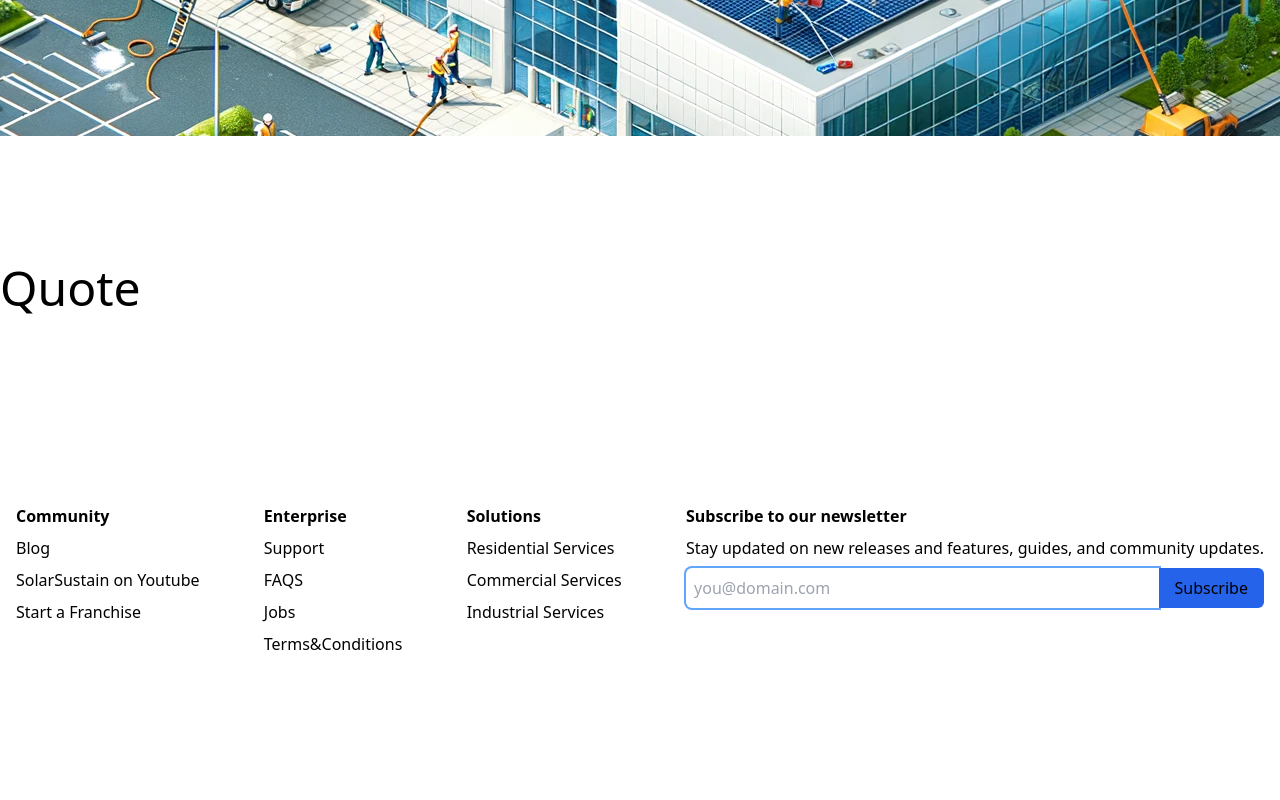
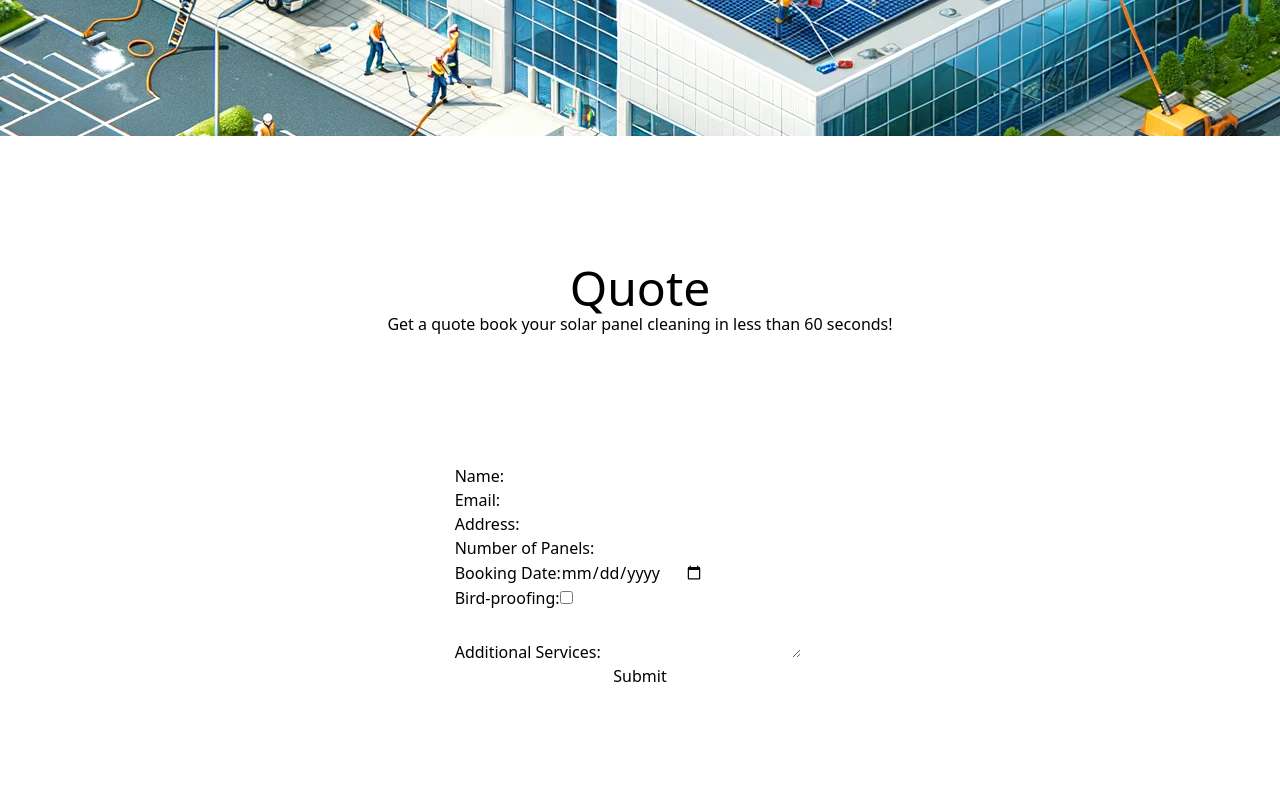
Before and after one commit to gerardojgarcia/solar_sustain_2, a Nuxt app: page /quote in a window 1280 px wide. Shown: the part 600-1400 px from the top of the page. Built offline with nearby package versions, Linux system fonts and the light colour scheme.

Commit message:
quote form, updated services links and styles

```diff
--- a/components/TheHeader.vue
+++ b/components/TheHeader.vue
@@ -1,7 +1,7 @@
 <script setup></script>
 <template>
   <div>
-    <header class="p-4 flex justify-evenly">
+    <header class="p-4 flex justify-evenly items-center">
       <img src="/" alt="SolarSustain" />
 
       <!-- Main Navigation -->
--- a/components/TheServicesSection.vue
+++ b/components/TheServicesSection.vue
@@ -1,29 +1,62 @@
-<script setup>
-
-</script>
+<script setup></script>
 
 <template>
-     <section id="services" class="grid grid-cols-2 place-items-center dark:text-white dark:bg-black ">
+  <section
+    id="services"
+    class="grid grid-cols-2 place-items-center dark:text-white dark:bg-black"
+  >
     <div class="grid place-items-center rounded-lg" data-aos="fade-right">
-    <img src="/solar_sustain_2.webp" alt="Image of men doig maintenance on solar panels" class="rounded-lg p-32" height="600px"  />
+      <img
+        src="/solar_sustain_2.webp"
+        alt="Image of men doig maintenance on solar panels"
+        class="rounded-lg p-32"
+        height="600px"
+      />
     </div>
-    <div class="p-8 " data-aos="fade-left">
-        <h2 class="text-4xl mb-6">Comprehensive Solar Panel Services     </h2>
-        <p class="text-2xl ">Keep your solar panels performing at their peak with SolarSustain's expert cleaning and maintenance services. Whether you're looking for a one-time clean or ongoing care, we have flexible options tailored to your needs.</p>
+    <div class="p-8" data-aos="fade-left">
+      <h2 class="text-4xl mb-6">Comprehensive Solar Panel Services</h2>
+      <p class="text-2xl">
+        Keep your solar panels performing at their peak with SolarSustain's expert
+        cleaning and maintenance services. Whether you're looking for a one-time clean or
+        ongoing care, we have flexible options tailored to your needs.
+      </p>
       <div class="mt-8">
-                <strong class="text-2xl" >One-Time Cleaning Services</strong>
-                <p class="p-8" >Our one-time cleaning service is perfect for those looking for immediate maintenance or a quick enhancement of their system's efficiency. Our pricing is structured based on the number of panels, ensuring a cost-effective solution for every size of installation.</p>
+        <strong class="text-2xl">One-Time Cleaning Services</strong>
+        <p class="p-8">
+          Our one-time cleaning service is perfect for those looking for immediate
+          maintenance or a quick enhancement of their system's efficiency. Our pricing is
+          structured based on the number of panels, ensuring a cost-effective solution for
+          every size of installation.
+        </p>
         <strong class="text-2xl">Subscription-Based Cleaning (Bi-Annual):</strong>
-                <p class="p-8" >Our one-time cleaning service is perfect for those looking for immediate maintenance or a quick enhancement of their system's efficiency. Our pricing is structured based on the number of panels, ensuring a cost-effective solution for every size of installation.</p>
-                <strong class="text-2xl" >Our Promise</strong>
-                <p class="p-8" >For those committed to long-term efficiency, our subscription-based cleaning service offers a convenient and cost-effective solution. Subscribe to our bi-annual plan and receive a 10% discount on the total cost. This plan ensures your solar panels are maintained regularly, which is key to maximizing energy output and extending the lifespan of your system.</p>
+        <p class="p-8">
+          Our one-time cleaning service is perfect for those looking for immediate
+          maintenance or a quick enhancement of their system's efficiency. Our pricing is
+          structured based on the number of panels, ensuring a cost-effective solution for
+          every size of installation.
+        </p>
+        <strong class="text-2xl">Our Promise</strong>
+        <p class="p-8">
+          For those committed to long-term efficiency, our subscription-based cleaning
+          service offers a convenient and cost-effective solution. Subscribe to our
+          bi-annual plan and receive a 10% discount on the total cost. This plan ensures
+          your solar panels are maintained regularly, which is key to maximizing energy
+          output and extending the lifespan of your system.
+        </p>
       </div>
       <div class="button-container justify-between py-8 flex w-3/4">
-            <button class="hero-quote bg-blue-400 p-2 rounded-md">Book Your Cleaning Today</button>
-            <button class="hero-quote p-2 border-2 border-gray-400 rounded-md">Subscribe & Save</button>
+        <NuxtLink
+          to="quote"
+          class="hero-quote bg-blue-400 p-2 rounded-md hover:bg-blue-300 dark:text-white hover:text-black duration-150"
+          >Book Your Cleaning Today</NuxtLink
+        >
+        <NuxtLink
+          to="quote"
+          class="hero-quote p-2 border-2 border-gray-400 rounded-md hover:bg-yellow-300 hover:text-black hover:border-yellow-300 duration-150"
+        >
+          Subscribe & Save
+        </NuxtLink>
       </div>
     </div>
-
-
   </section>
 </template>
--- a/pages/quote.vue
+++ b/pages/quote.vue
@@ -1,15 +1,50 @@
-<script setup>
+<script setup></script>
+<template>
+  <div class="dark:bg-black py-16 dark:text-white">
+    <TheHeader />
+    <AppSubpageHero title="Quote" />
 
-</script>
-<template>
-     <div class="dark:bg-black py-16 dark:text-white">
-        <TheHeader/>
-        <AppSubpageHero title="Quote"/>
+    <div class="py-32 dar:text-white grid place-items-center">
+      <h1 class="text-5xl">Quote</h1>
+      <p class="quote-sub-heading">
+        Get a quote book your solar panel cleaning in less than 60 seconds!
+      </p>
 
-        <div class="py-32 dar:text-white">
-            <h1 class="text-5xl">Quote</h1>
-        </div>
+      <div class="quote-container p-32">
+        <form class="booking-form flex flex-col self-center">
+          <div class="form-group">
+            <label for="name">Name:</label>
+            <input type="text" id="name" v-model="customerName" required />
+          </div>
+          <div class="form-group">
+            <label for="email">Email:</label>
+            <input type="email" id="email" v-model="customerEmail" required />
+          </div>
+          <div class="form-group">
+            <label for="address">Address:</label>
+            <input type="text" id="address" v-model="customerAddress" required />
+          </div>
+          <div class="form-group">
+            <label for="panels">Number of Panels:</label>
+            <input type="number" id="panels" v-model="numberOfPanels" required />
+          </div>
+          <div class="form-group">
+            <label for="booking-date">Booking Date:</label>
+            <input type="date" id="booking-date" v-model="bookingDate" required />
+          </div>
+          <div class="form-group">
+            <label for="bird-proofing">Bird-proofing:</label>
+            <input type="checkbox" id="bird-proofing" v-model="birdProofing" />
+          </div>
+          <div class="form-group">
+            <label for="additional-services">Additional Services:</label>
+            <textarea id="additional-services" v-model="additionalServices"></textarea>
+          </div>
+          <button type="submit">Submit</button>
+        </form>
+      </div>
+    </div>
 
-        <TheFooter/>
-    </div>
+    <TheFooter />
+  </div>
 </template>
```
Lines whose indentation alone changed are shown as unchanged.
